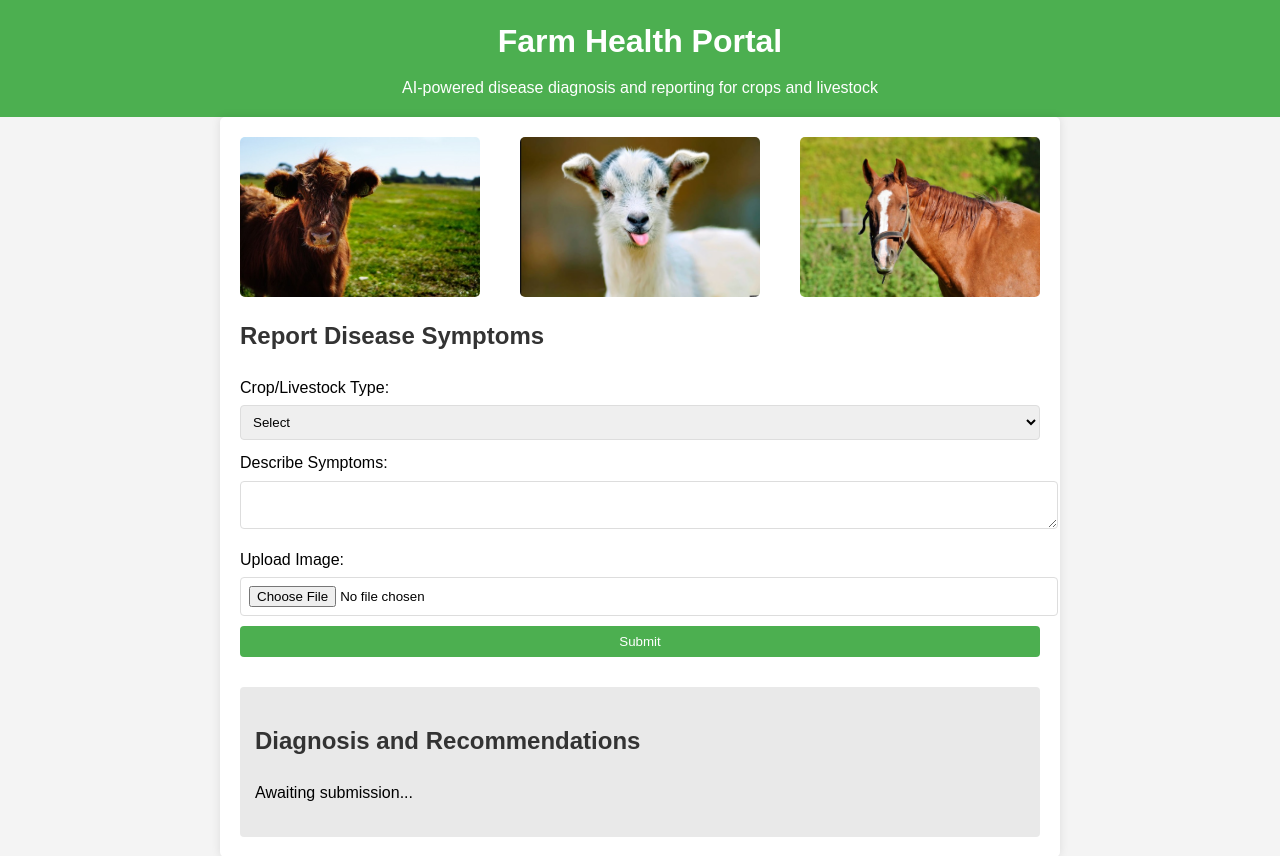
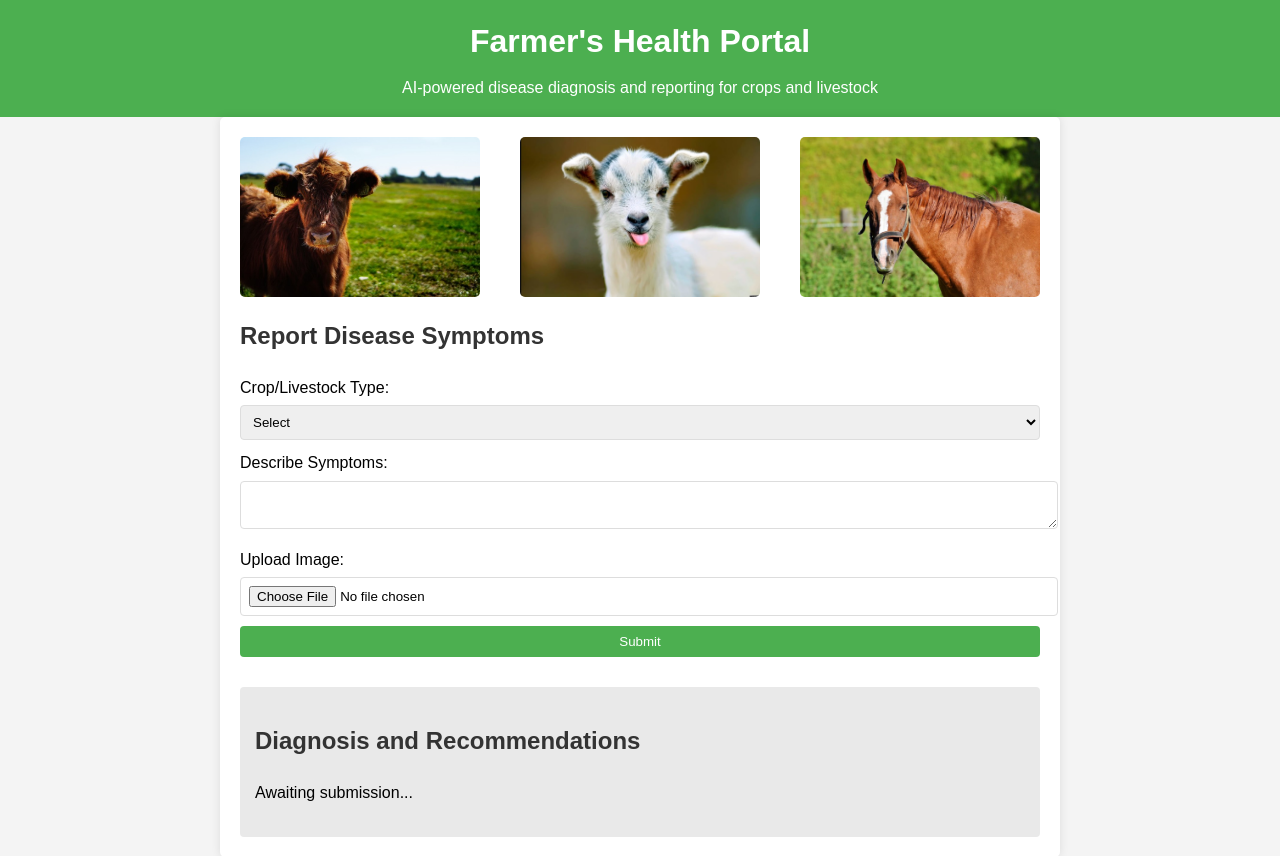
Before and after one commit to ronthomasroy/Web-portal-for-disease-identification, a Flask app: page / in a window 1280 px wide. Shown: the top 856 px of the page. Run offline with Flask 3, Linux system fonts and the light colour scheme; parts of the project's set-up code (start-up, migrations or seed data) failed here and were passed over.

Commit message:
Update index.html

```diff
--- a/templates/index.html
+++ b/templates/index.html
@@ -3,7 +3,7 @@
 <head>
     <meta charset="UTF-8">
     <meta name="viewport" content="width=device-width, initial-scale=1.0">
-    <title>Farm Health Portal</title>
+    <title>Farmer's Health Portal</title>
     <script src="https://cdnjs.cloudflare.com/ajax/libs/jquery/3.6.0/jquery.min.js"></script>
     <style>
         body {
@@ -83,7 +83,7 @@
 </head>
 <body>
     <div class="header">
-        <h1>Farm Health Portal</h1>
+        <h1>Farmer's Health Portal</h1>
         <p>AI-powered disease diagnosis and reporting for crops and livestock</p>
     </div>
 
```
